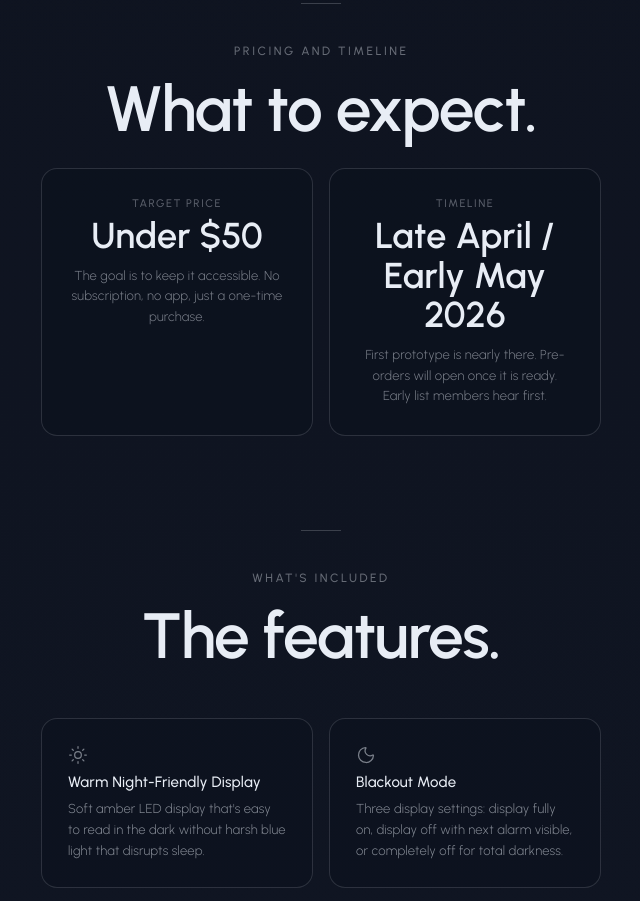
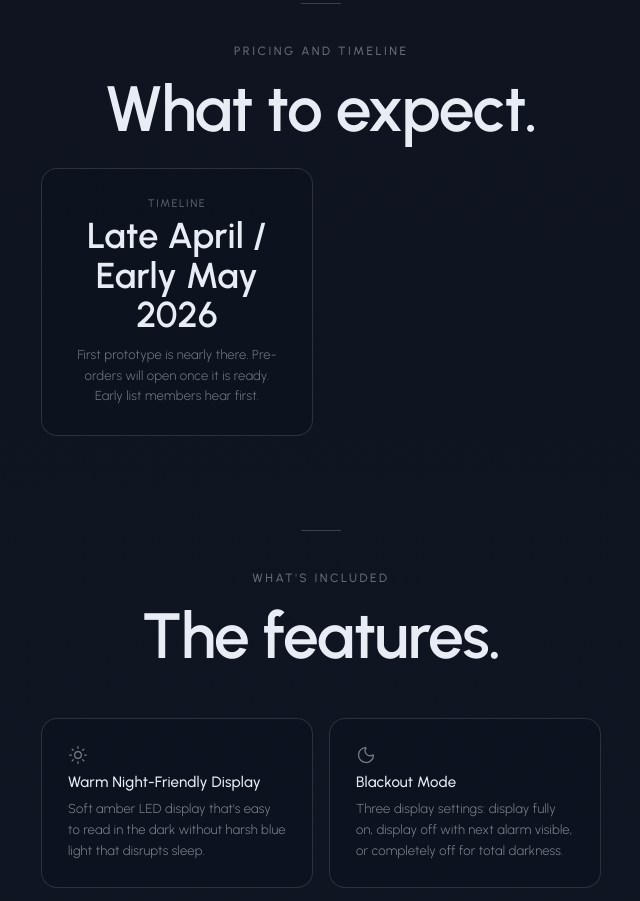
Before and after one commit to growth-pilot/eiri-site, a plain HTML site: page index.html in a window 1280 px wide. Shown: the part 4577-5478 px from the top of the page, without its empty margins (319-959 px from the left). Drawn offline with nearby package versions, Linux system fonts and the light colour scheme; no server answers.

Commit message:
Remove target price card from pricing and timeline section
Co-Authored-By: Claude Sonnet 4.6 <noreply@anthropic.com>

```diff
--- a/index.html
+++ b/index.html
@@ -170,11 +170,6 @@
           <h2 class="vision-title fade-in">What to expect.</h2>
           <div class="expect-grid">
             <div class="expect-card fade-in">
-              <p class="expect-label">Target price</p>
-              <p class="expect-value" id="price-display">Under $50</p>
-              <p class="expect-note">The goal is to keep it accessible. No subscription, no app, just a one-time purchase.</p>
-            </div>
-            <div class="expect-card fade-in">
               <p class="expect-label">Timeline</p>
               <p class="expect-value">Late April / Early May 2026</p>
               <p class="expect-note">First prototype is nearly there. Pre-orders will open once it is ready. Early list members hear first.</p>
```
